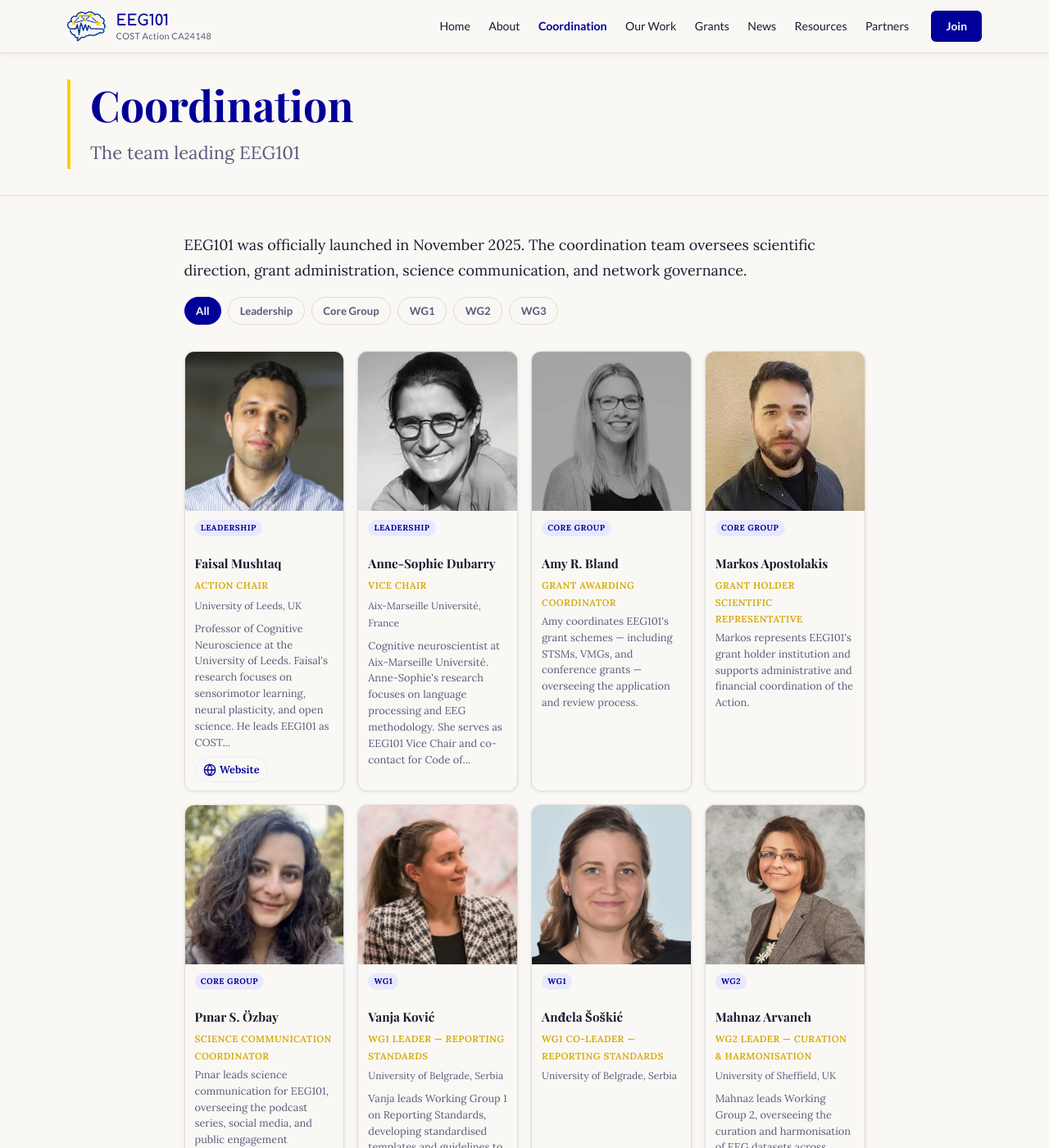
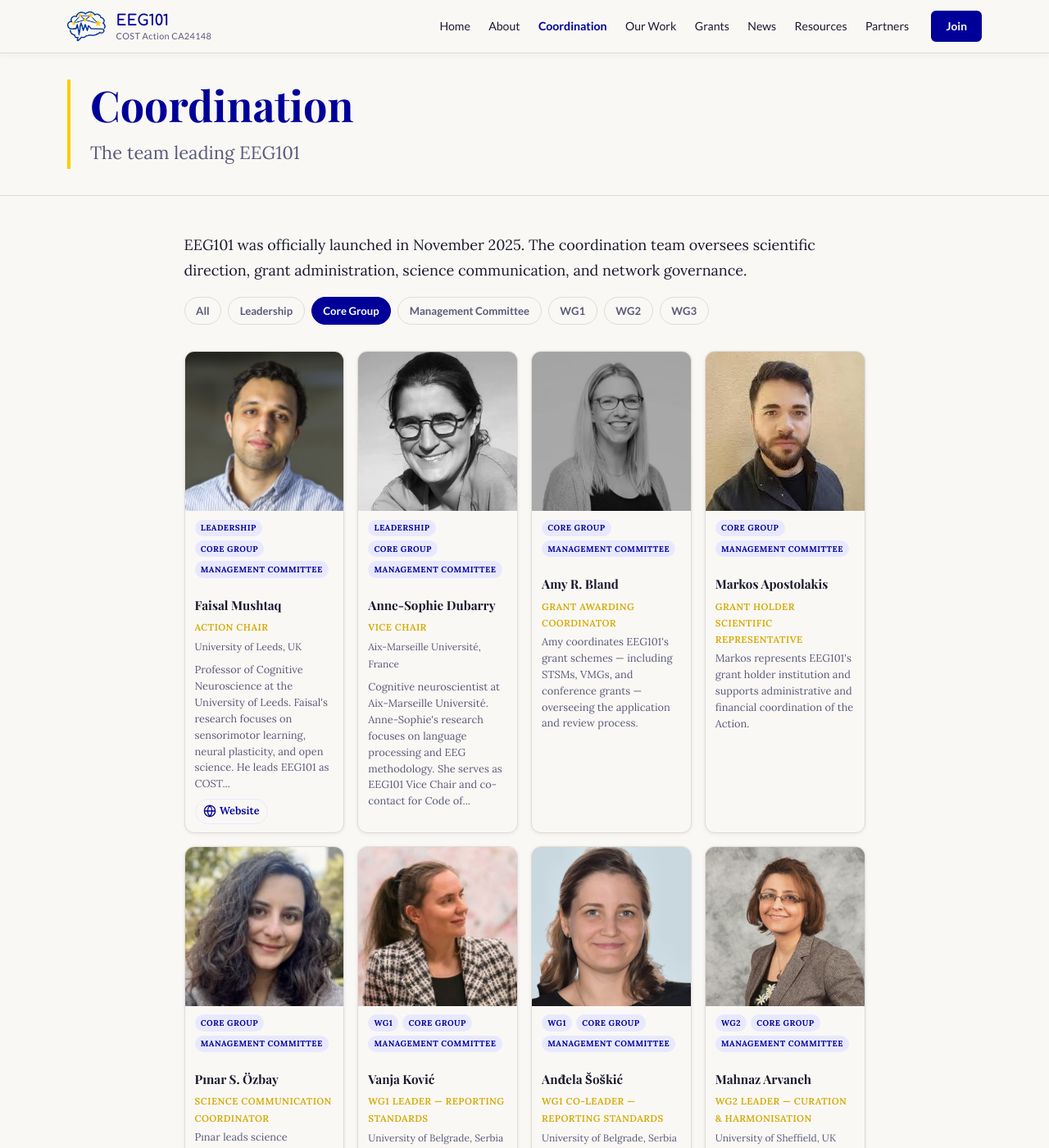
Before and after one commit to mcvinding/website-1, a Jekyll site: the page built from coordination.md, in a window 1280 px wide and 1400 px high. Shown: the whole window at 82% size. Built offline with Jekyll 4.4.1, drawn with Linux system fonts in a browser that asks for light colours; some of the changed text lies outside the part shown.

Commit message:
Add multi-tag support and Management Committee filter to coordination page (#12)
- Add Core Group tag to all people; add Management Committee tag to all
  except Xun He
- Add Management Committee filter button to coordination page
- Change default active filter from All to Core Group to avoid displaying
  the full MC (50+ people) on initial load
- Update filter JS to run applyFilter on page load so default filter
  takes effect immediately

https://claude.ai/code/session_01AHaXK7668Xo3VcmuW8L87m

Co-authored-by: Claude <noreply@anthropic.com>

```diff
--- a/_data/people.yml
+++ b/_data/people.yml
@@ -16,7 +16,7 @@
     Professor of Cognitive Neuroscience at the University of Leeds. Faisal's
     research focuses on sensorimotor learning, neural plasticity, and open
     science. He leads EEG101 as COST Action Chair.
-  tags: [Leadership]
+  tags: [Leadership, Core Group, Management Committee]
   order: 1
 
 - id: anneso
@@ -33,7 +33,7 @@
     Cognitive neuroscientist at Aix-Marseille Université. Anne-Sophie's research
     focuses on language processing and EEG methodology. She serves as EEG101
     Vice Chair and co-contact for Code of Conduct matters.
-  tags: [Leadership]
+  tags: [Leadership, Core Group, Management Committee]
   order: 2
 
 - id: amy
@@ -49,7 +49,7 @@
   bio: >
     Amy coordinates EEG101's grant schemes — including STSMs, VMGs, and
     conference grants — overseeing the application and review process.
-  tags: [Core Group]
+  tags: [Core Group, Management Committee]
   order: 3
 
 - id: markos
@@ -65,7 +65,7 @@
   bio: >
     Markos represents EEG101's grant holder institution and supports
     administrative and financial coordination of the Action.
-  tags: [Core Group]
+  tags: [Core Group, Management Committee]
   order: 4
 
 - id: pinar
@@ -81,7 +81,7 @@
   bio: >
     Pınar leads science communication for EEG101, overseeing the podcast series,
     social media, and public engagement activities.
-  tags: [Core Group]
+  tags: [Core Group, Management Committee]
   order: 5
 
 - id: vanja
@@ -97,7 +97,7 @@
   bio: >
     Vanja leads Working Group 1 on Reporting Standards, developing standardised
     templates and guidelines to improve transparency and reproducibility in EEG research.
-  tags: [WG1]
+  tags: [WG1, Core Group, Management Committee]
   order: 6
 
 - id: andjela
@@ -111,7 +111,7 @@
   orcid: ""
   image: "/assets/images/people/andjela.jpg"
   bio: ""
-  tags: [WG1]
+  tags: [WG1, Core Group, Management Committee]
   order: 7
 
 - id: mahnaz
@@ -127,7 +127,7 @@
   bio: >
     Mahnaz leads Working Group 2, overseeing the curation and harmonisation of
     EEG datasets across laboratories and device manufacturers.
-  tags: [WG2]
+  tags: [WG2, Core Group, Management Committee]
   order: 8
 
 - id: xun
@@ -141,7 +141,7 @@
   orcid: ""
   image: "/assets/images/people/xun.jpg"
   bio: ""
-  tags: [WG2]
+  tags: [WG2, Core Group]
   order: 9
 
 - id: claudio
@@ -155,7 +155,7 @@
   orcid: ""
   image: "/assets/images/people/claudio.jpg"
   bio: ""
-  tags: [WG2]
+  tags: [WG2, Core Group, Management Committee]
   order: 10
 
 - id: maximilien
@@ -171,7 +171,7 @@
   bio: >
     Maximilien leads Working Group 3, guiding the development of the EEG
     Community Framework for ethical, open EEG research practice.
-  tags: [WG3]
+  tags: [WG3, Core Group, Management Committee]
   order: 11
 
 - id: alexandra
@@ -185,5 +185,5 @@
   orcid: ""
   image: "/assets/images/people/alexandra.jpg"
   bio: ""
-  tags: [WG3]
+  tags: [WG3, Core Group, Management Committee]
   order: 12
--- a/coordination.md
+++ b/coordination.md
@@ -10,7 +10,7 @@ EEG101 was officially launched in November 2025. The coordination team oversees
 
 {::nomarkdown}
 <div class="people-filter" id="peopleFilter" role="group" aria-label="Filter by group">
-<button class="people-filter__btn active" data-filter="all">All</button><button class="people-filter__btn" data-filter="Leadership">Leadership</button><button class="people-filter__btn" data-filter="Core Group">Core Group</button><button class="people-filter__btn" data-filter="WG1">WG1</button><button class="people-filter__btn" data-filter="WG2">WG2</button><button class="people-filter__btn" data-filter="WG3">WG3</button>
+<button class="people-filter__btn" data-filter="all">All</button><button class="people-filter__btn" data-filter="Leadership">Leadership</button><button class="people-filter__btn active" data-filter="Core Group">Core Group</button><button class="people-filter__btn" data-filter="Management Committee">Management Committee</button><button class="people-filter__btn" data-filter="WG1">WG1</button><button class="people-filter__btn" data-filter="WG2">WG2</button><button class="people-filter__btn" data-filter="WG3">WG3</button>
 </div>
 
 <div class="people-grid" id="peopleGrid">
```
Also changed, not shown: other parts of coordination.md (+1 -1 lines).
